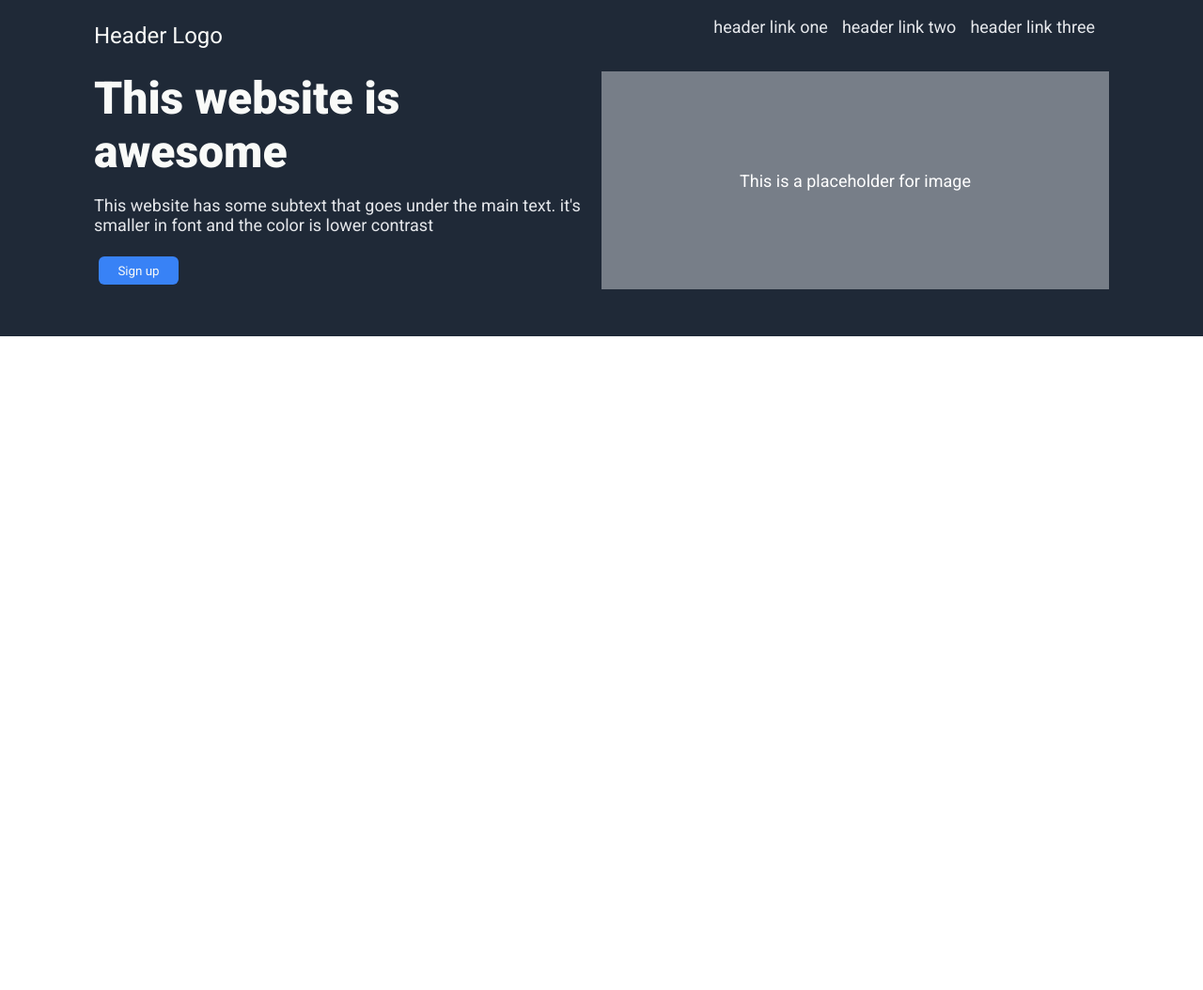
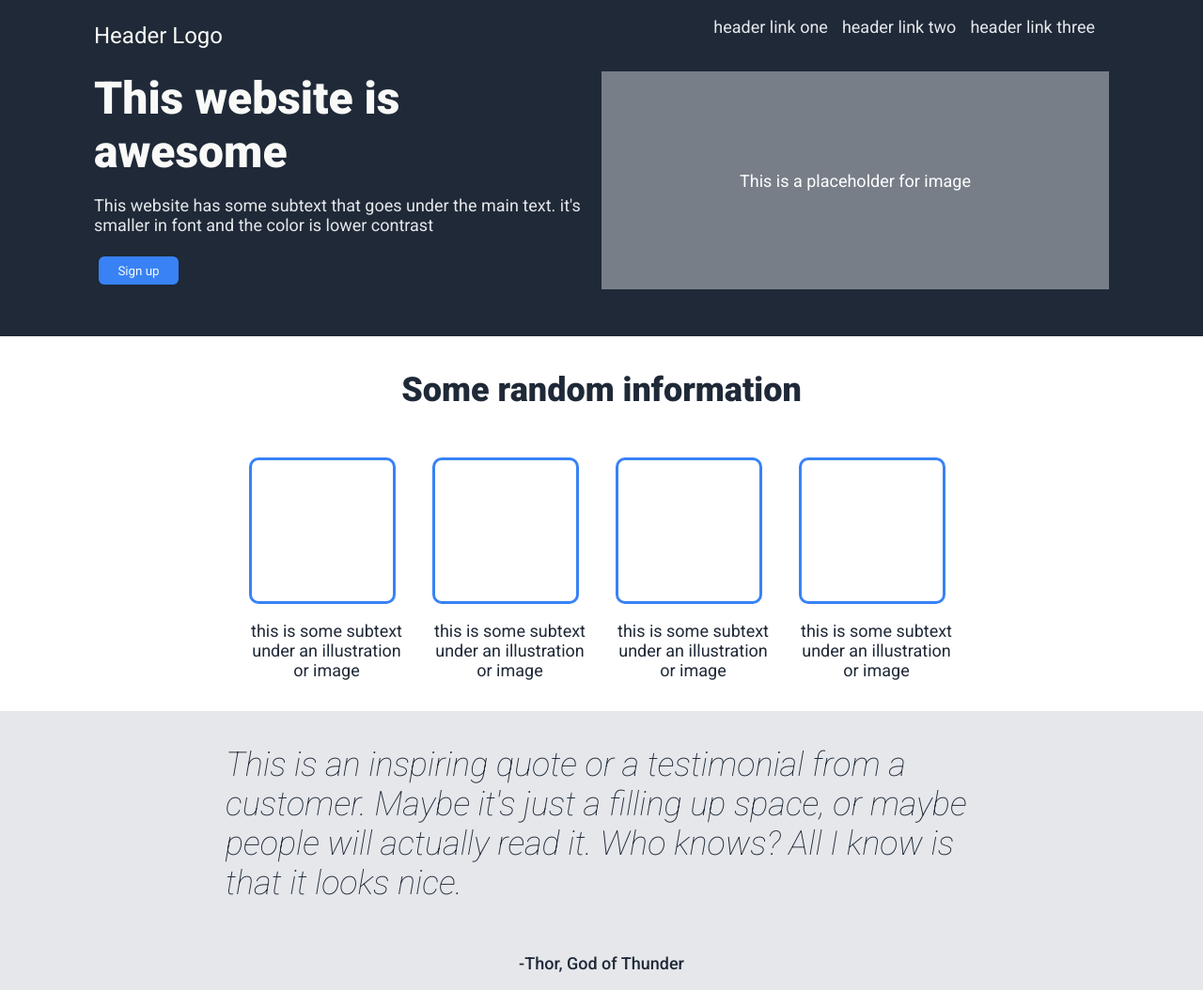
Before and after one commit to Pranshu883/landing-page, a plain HTML site: page index.html in a window 1280 px wide. Shown: the whole page at 94% size. Before the commit the page ends 800 px from the top, so only its background shows below. Drawn offline with Linux system fonts and the light colour scheme.

Commit message:
add subsections

```diff
--- a/index.html
+++ b/index.html
@@ -10,6 +10,8 @@
     <link href="https://fonts.googleapis.com/css2?family=Roboto:ital,wght@0,100;0,300;0,400;0,500;0,700;0,900;1,100;1,300;1,400;1,500;1,700;1,900&family=Ubuntu:wght@500&family=Varela+Round&display=swap" rel="stylesheet">
 </head>
 <body>
+
+    <!-- Header division  -->
     <div class="header-container" >
         <div class="header-top" >
             <p id="header-logo" >Header Logo</p>
@@ -31,5 +33,37 @@
         </div>
     </div>
 
+    <!-- Second subsection -->
+    <div class="subsection-two" >
+        <p id="sub-heading" >Some random information</p>
+        <div class="sub-content" >
+            <div class="sub-img-container" >
+                <div class="sub-img" ></div>
+                <P class="info-text" >this is some subtext under an illustration or image</P>
+            </div>
+            <div class="sub-img-container" >
+                <div class="sub-img" ></div>
+                <P class="info-text" >this is some subtext under an illustration or image</P>
+            </div>
+            <div class="sub-img-container" >
+                <div class="sub-img" ></div>
+                <P class="info-text" >this is some subtext under an illustration or image</P>
+            </div>
+            <div class="sub-img-container" >
+                <div class="sub-img" ></div>
+                <P class="info-text" >this is some subtext under an illustration or image</P>
+            </div>
+        </div>
+    </div>
+
+    <!-- Quote Section -->
+
+    <div class="quote-section" >
+        <p class="quote-text" >This is an inspiring quote or a testimonial from a customer. Maybe it's just a filling up space, or maybe people will actually read it. Who knows? All I know is that it looks nice.</p>
+        <span>
+            <p class="person">-Thor, God of Thunder</p>
+        </span>
+
+    </div>
 </body>
 </html>
--- a/style.css
+++ b/style.css
@@ -5,6 +5,8 @@ body{
 *{
     font-family: "Roboto", serif;
 }
+
+/* Styling for the heading */
 .header-container {
     height: 25%;
     background-color: #1f2937;
@@ -71,3 +73,67 @@ body{
     color: #F9FAF8;
     margin: 5px;
 }
+
+
+/* Style for subsection 2 */
+
+.subsection-two {
+    display: flex;
+    flex-direction: column;
+    justify-content: center;
+    align-items: center;
+}
+
+#sub-heading {
+    color: #1F2937;
+    font-size: 36px;
+    font-weight: 900;
+}
+
+.sub-content {
+    display: flex;
+}
+
+.sub-img-container {
+    display: flex;
+    flex-direction: column;
+    margin: 15px;
+}
+
+.sub-img {
+    height: 150px;
+    width: 150px;
+    border: 3px solid #3882F6;
+    border-radius: 10px;
+}
+
+.info-text {
+    font-size: 18px;
+    color: #1f2937;
+    max-width: 165px;
+    text-align: center;
+}
+
+/* Quote section styling */
+
+.quote-section {
+    background-color: #E5E7EB;
+    display: flex;
+    flex-direction: column;
+    justify-content: end;
+    align-items: center;
+}
+
+.quote-text {
+    color: #1f2937;
+    font-size: 36px;
+    font-weight: 200;
+    font-style: italic;
+    max-width: 800px ;
+}
+.person {
+    color: #1f2937;
+    font-size: 18px;
+    font-weight: 500;
+    text-align: right;
+}
```
